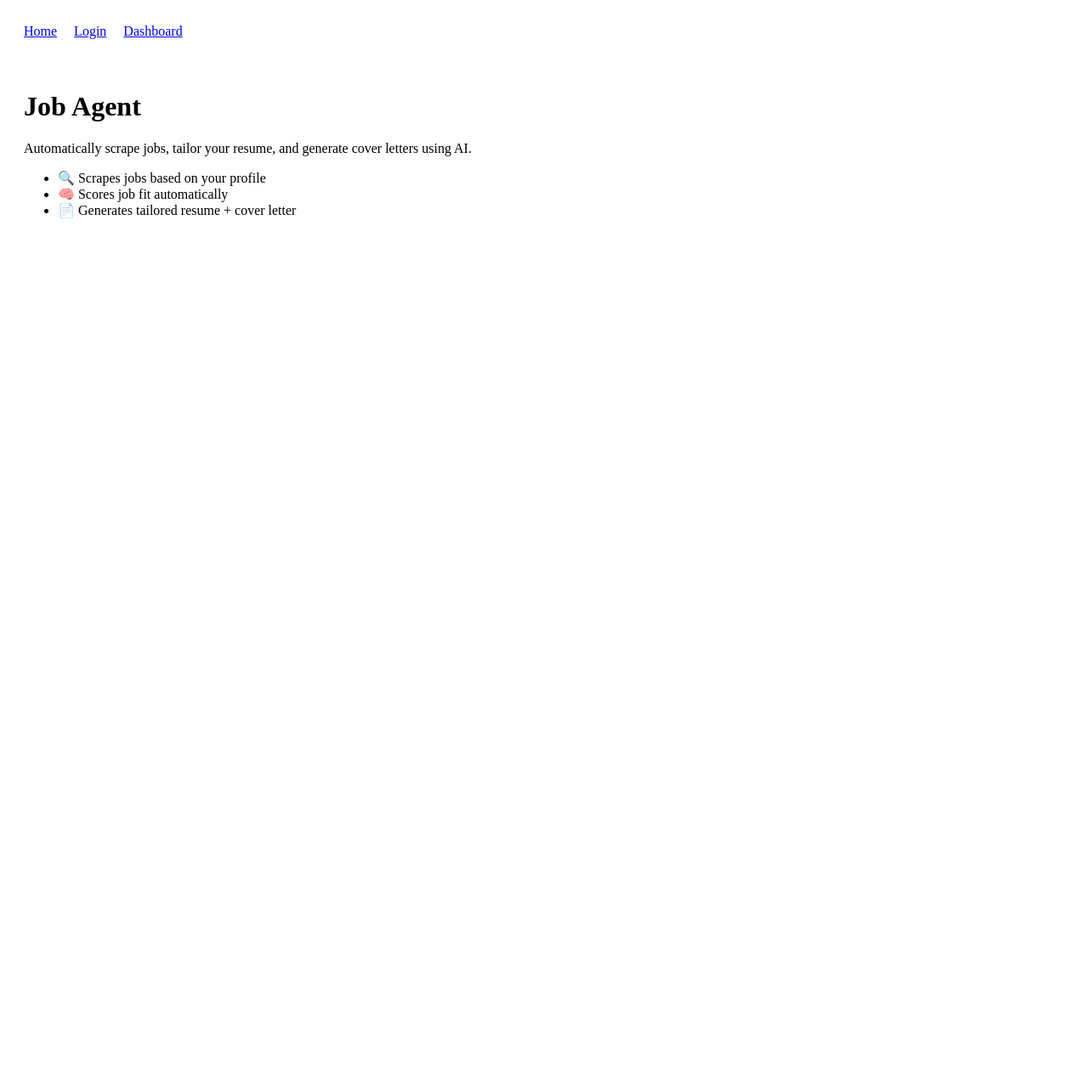
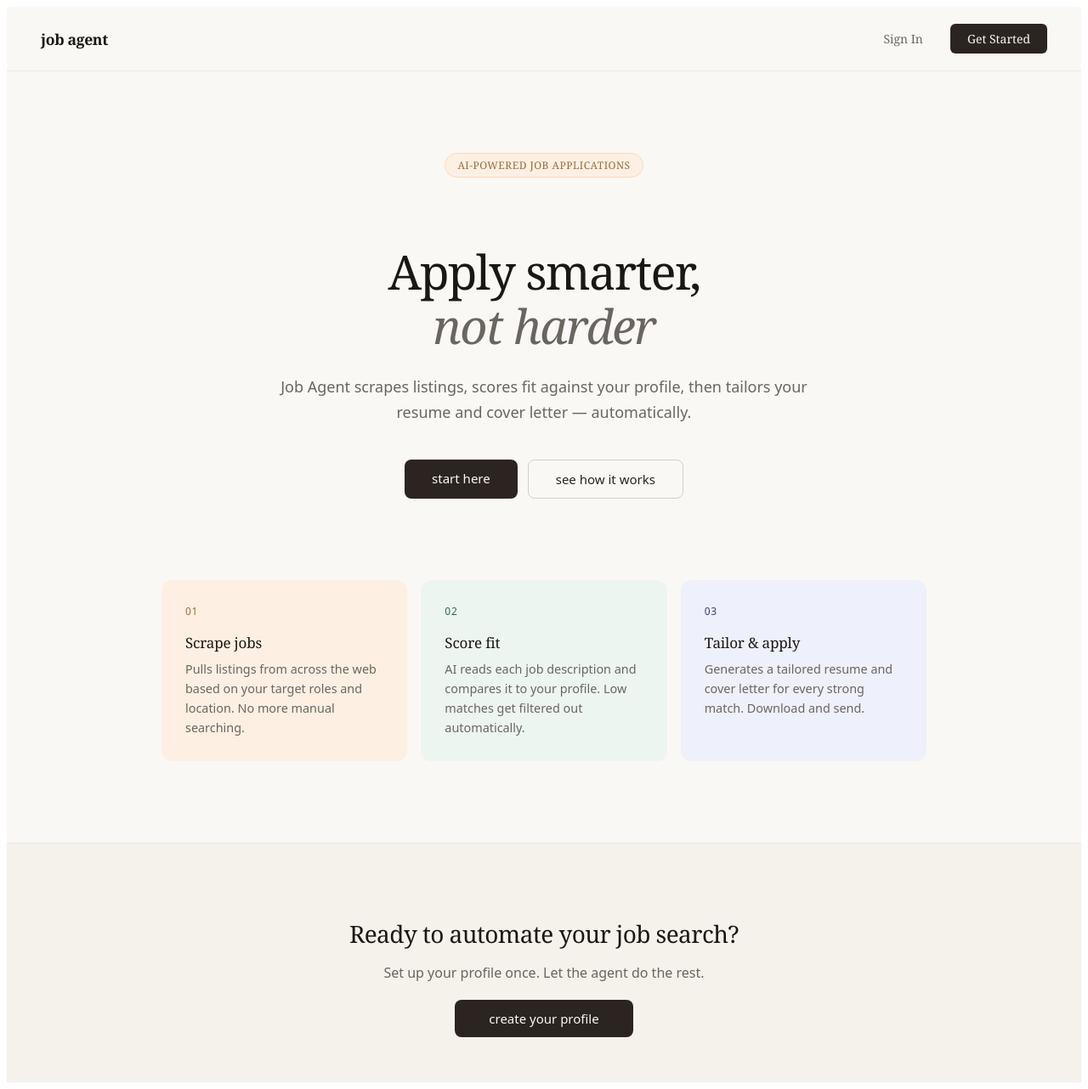
Before and after one commit to Anniew31/job-agent, a Next.js app in the folder frontend/: page / in a window 1280 px wide. Shown: the whole page at 85% size. Before the commit the page ends 800 px from the top, so only its background shows below. Built offline with nearby package versions, Linux system fonts and the light colour scheme.

Commit message:
implemented home page design

```diff
--- a/frontend/src/app/layout.tsx
+++ b/frontend/src/app/layout.tsx
@@ -8,13 +8,7 @@ export default function RootLayout({
   return (
     <html lang="en">
       <body>
-        <nav style={{ padding: 20, display: "flex", gap: 20 }}>
-          <Link href="/">Home</Link>
-          <Link href="/login">Login</Link>
-          <Link href="/dashboard">Dashboard</Link>
-        </nav>
-
-        <main style={{ padding: 20 }}>{children}</main>
+        <main>{children}</main>
       </body>
     </html>
   );
--- a/frontend/src/app/page.tsx
+++ b/frontend/src/app/page.tsx
@@ -1,17 +1,226 @@
+import Link from "next/link";
+
 export default function Home() {
   return (
-    <div>
-      <h1>Job Agent</h1>
-      <p>
-        Automatically scrape jobs, tailor your resume, and generate cover letters
-        using AI.
-      </p>
+    <main style={{
+      minHeight: "100vh",
+      background: "#FAF8F5",
+      fontFamily: "'Georgia', serif",
+    }}>
 
-      <ul>
-        <li>🔍 Scrapes jobs based on your profile</li>
-        <li>🧠 Scores job fit automatically</li>
-        <li>📄 Generates tailored resume + cover letter</li>
-      </ul>
-    </div>
+      {/* nav */}
+      <nav style={{
+        display: "flex",
+        justifyContent: "space-between",
+        alignItems: "center",
+        padding: "1.25rem 2.5rem",
+        borderBottom: "1px solid #EDE9E3",
+        background: "#FAF8F5",
+      }}>
+        <span style={{ fontSize: "1.1rem", fontWeight: 600, color: "#1A1714", letterSpacing: "-0.02em" }}>
+          job agent
+        </span>
+        <div style={{ display: "flex", gap: "1rem", alignItems: "center" }}>
+          <Link href="/login" style={{
+            fontSize: "0.875rem",
+            color: "#6B6560",
+            textDecoration: "none",
+            padding: "0.5rem 1rem",
+          }}>
+            Sign In
+          </Link>
+          <Link href="/register" style={{
+            fontSize: "0.875rem",
+            color: "#FAF8F5",
+            background: "#2C2420",
+            textDecoration: "none",
+            padding: "0.5rem 1.25rem",
+            borderRadius: "6px",
+          }}>
+            Get Started
+          </Link>
+        </div>
+      </nav>
+
+      {/* hero */}
+      <section style={{
+        maxWidth: "680px",
+        margin: "0 auto",
+        padding: "6rem 2rem 4rem",
+        textAlign: "center",
+      }}>
+        <div style={{
+          display: "inline-block",
+          fontSize: "0.75rem",
+          color: "#9C6B3C",
+          background: "#FDF0E3",
+          border: "1px solid #F5D9B8",
+          borderRadius: "100px",
+          padding: "0.3rem 0.9rem",
+          marginBottom: "2rem",
+          letterSpacing: "0.04em",
+          textTransform: "uppercase",
+        }}>
+          AI-powered job applications
+        </div>
+
+        <h1 style={{
+          fontSize: "clamp(2.25rem, 5vw, 3.5rem)",
+          fontWeight: 400,
+          color: "#1A1714",
+          lineHeight: 1.15,
+          letterSpacing: "-0.03em",
+          marginBottom: "1.5rem",
+        }}>
+          Apply smarter,<br />
+          <em style={{ fontStyle: "italic", color: "#6B6560" }}>not harder</em>
+        </h1>
+
+        <p style={{
+          fontSize: "1.125rem",
+          color: "#6B6560",
+          lineHeight: 1.7,
+          marginBottom: "2.5rem",
+          fontFamily: "system-ui, sans-serif",
+          fontWeight: 400,
+        }}>
+          Job Agent scrapes listings, scores fit against your profile, then tailors
+          your resume and cover letter — automatically.
+        </p>
+
+        <div style={{ display: "flex", gap: "0.75rem", justifyContent: "center", flexWrap: "wrap" }}>
+          <Link href="/register" style={{
+            fontSize: "0.9375rem",
+            color: "#FAF8F5",
+            background: "#2C2420",
+            textDecoration: "none",
+            padding: "0.75rem 2rem",
+            borderRadius: "8px",
+            fontFamily: "system-ui, sans-serif",
+          }}>
+            start here
+          </Link>
+          <Link href="/demo" style={{
+            fontSize: "0.9375rem",
+            color: "#2C2420",
+            background: "transparent",
+            textDecoration: "none",
+            padding: "0.75rem 2rem",
+            borderRadius: "8px",
+            border: "1px solid #D4CEC7",
+            fontFamily: "system-ui, sans-serif",
+          }}>
+            see how it works
+          </Link>
+        </div>
+      </section>
+
+      {/* feature cards */}
+      <section style={{
+        maxWidth: "900px",
+        margin: "0 auto",
+        padding: "2rem 2rem 6rem",
+        display: "grid",
+        gridTemplateColumns: "repeat(auto-fit, minmax(240px, 1fr))",
+        gap: "1rem",
+      }}>
+        {[
+          {
+            step: "01",
+            title: "Scrape jobs",
+            body: "Pulls listings from across the web based on your target roles and location. No more manual searching.",
+            color: "#FDF0E3",
+            accent: "#9C6B3C",
+          },
+          {
+            step: "02",
+            title: "Score fit",
+            body: "AI reads each job description and compares it to your profile. Low matches get filtered out automatically.",
+            color: "#EDF5F0",
+            accent: "#2D6A4F",
+          },
+          {
+            step: "03",
+            title: "Tailor & apply",
+            body: "Generates a tailored resume and cover letter for every strong match. Download and send.",
+            color: "#EEF0FB",
+            accent: "#3D3A8C",
+          },
+        ].map((card) => (
+          <div key={card.step} style={{
+            background: card.color,
+            borderRadius: "12px",
+            padding: "1.75rem",
+          }}>
+            <div style={{
+              fontSize: "0.75rem",
+              color: card.accent,
+              fontFamily: "system-ui, sans-serif",
+              fontWeight: 500,
+              letterSpacing: "0.06em",
+              marginBottom: "0.75rem",
+            }}>
+              {card.step}
+            </div>
+            <h3 style={{
+              fontSize: "1.0625rem",
+              fontWeight: 500,
+              color: "#1A1714",
+              marginBottom: "0.5rem",
+              letterSpacing: "-0.01em",
+            }}>
+              {card.title}
+            </h3>
+            <p style={{
+              fontSize: "0.9rem",
+              color: "#6B6560",
+              lineHeight: 1.6,
+              fontFamily: "system-ui, sans-serif",
+              margin: 0,
+            }}>
+              {card.body}
+            </p>
+          </div>
+        ))}
+      </section>
+
+      {/* bottom cta */}
+      <section style={{
+        borderTop: "1px solid #EDE9E3",
+        padding: "4rem 2rem",
+        textAlign: "center",
+        background: "#F5F1EB",
+      }}>
+        <h2 style={{
+          fontSize: "1.75rem",
+          fontWeight: 400,
+          color: "#1A1714",
+          letterSpacing: "-0.02em",
+          marginBottom: "0.75rem",
+        }}>
+          Ready to automate your job search?
+        </h2>
+        <p style={{
+          fontSize: "1rem",
+          color: "#6B6560",
+          marginBottom: "2rem",
+          fontFamily: "system-ui, sans-serif",
+        }}>
+          Set up your profile once. Let the agent do the rest.
+        </p>
+        <Link href="/register" style={{
+          fontSize: "0.9375rem",
+          color: "#FAF8F5",
+          background: "#2C2420",
+          textDecoration: "none",
+          padding: "0.75rem 2.5rem",
+          borderRadius: "8px",
+          fontFamily: "system-ui, sans-serif",
+        }}>
+          create your profile
+        </Link>
+      </section>
+
+    </main>
   );
 }
```
Also changed, not shown: frontend/src/app/dashboard/page.tsx (added, +22 -0 lines), frontend/src/lib/auth.ts (added, +8 -0 lines).
